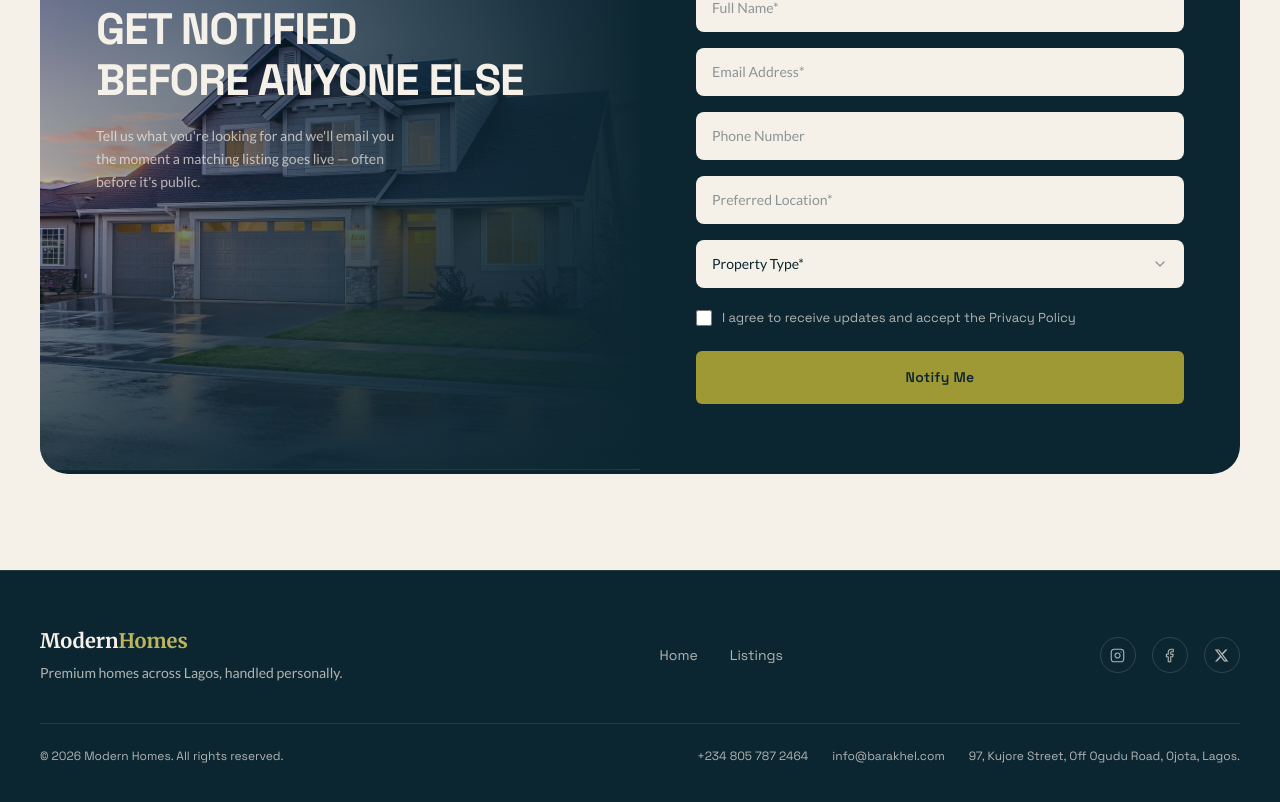
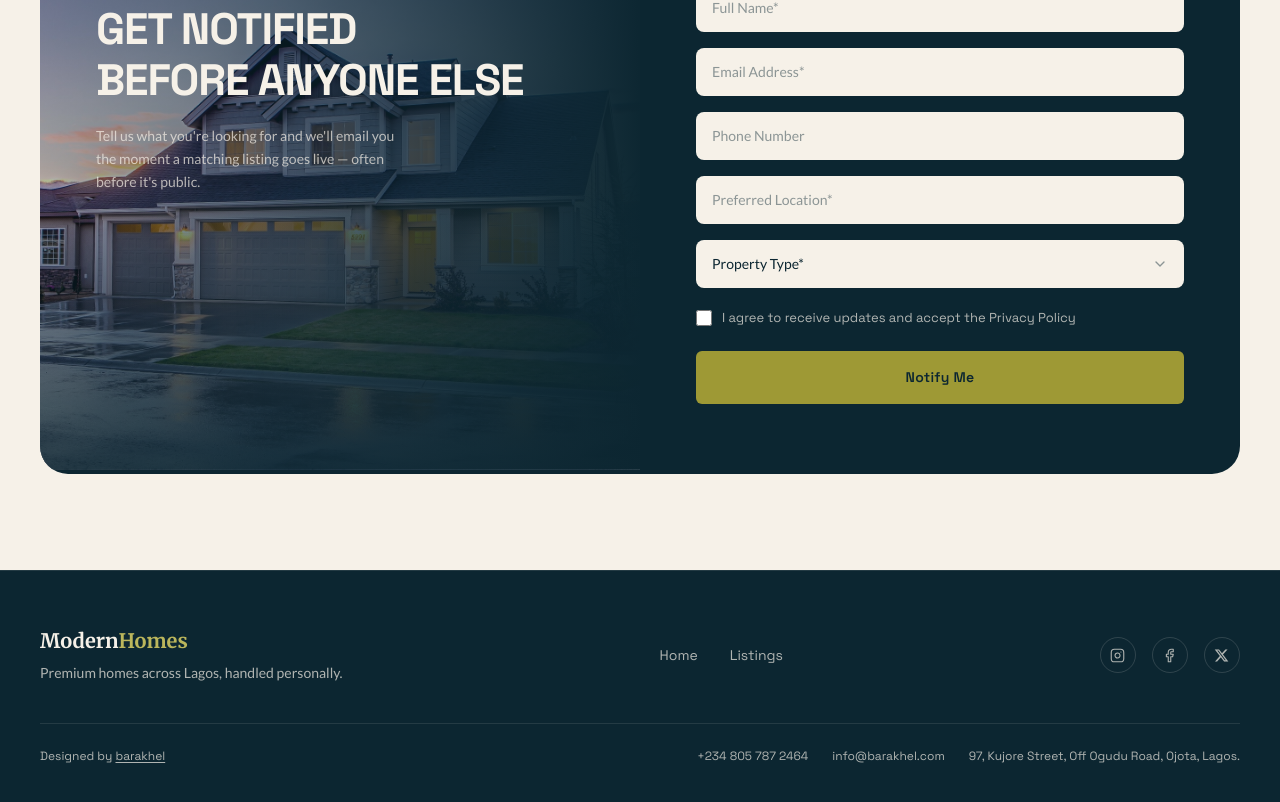
Before and after one commit to tylher/real-estate, a Next.js app: page / in a window 1280 px wide. Shown: the part 4532-5334 px from the top of the page. Built offline with nearby package versions, Linux system fonts and the light colour scheme.

Commit message:
wip: add correct copyright

```diff
--- a/src/components/Footer.jsx
+++ b/src/components/Footer.jsx
@@ -59,8 +59,16 @@ export default function Footer() {
 
         {/* Bottom row — copyright + contact */}
         <div className="mt-10 flex flex-col gap-4 border-t border-sand/10 pt-6 font-ui text-xs text-sand-70 sm:flex-row sm:items-center sm:justify-between">
-          <p>
-            © {year} {site.name}. All rights reserved.
+          <p className="">
+            Designed by{" "}
+
+              <a href="https://barakhel.com"
+              target="_blank"
+              rel="noreferrer"
+              className="text-paper/70 underline underline-offset-2 transition-colors hover:text-paper"
+            >
+              barakhel
+            </a>
           </p>
           <div className="flex flex-wrap gap-x-6 gap-y-2">
             <a
```
